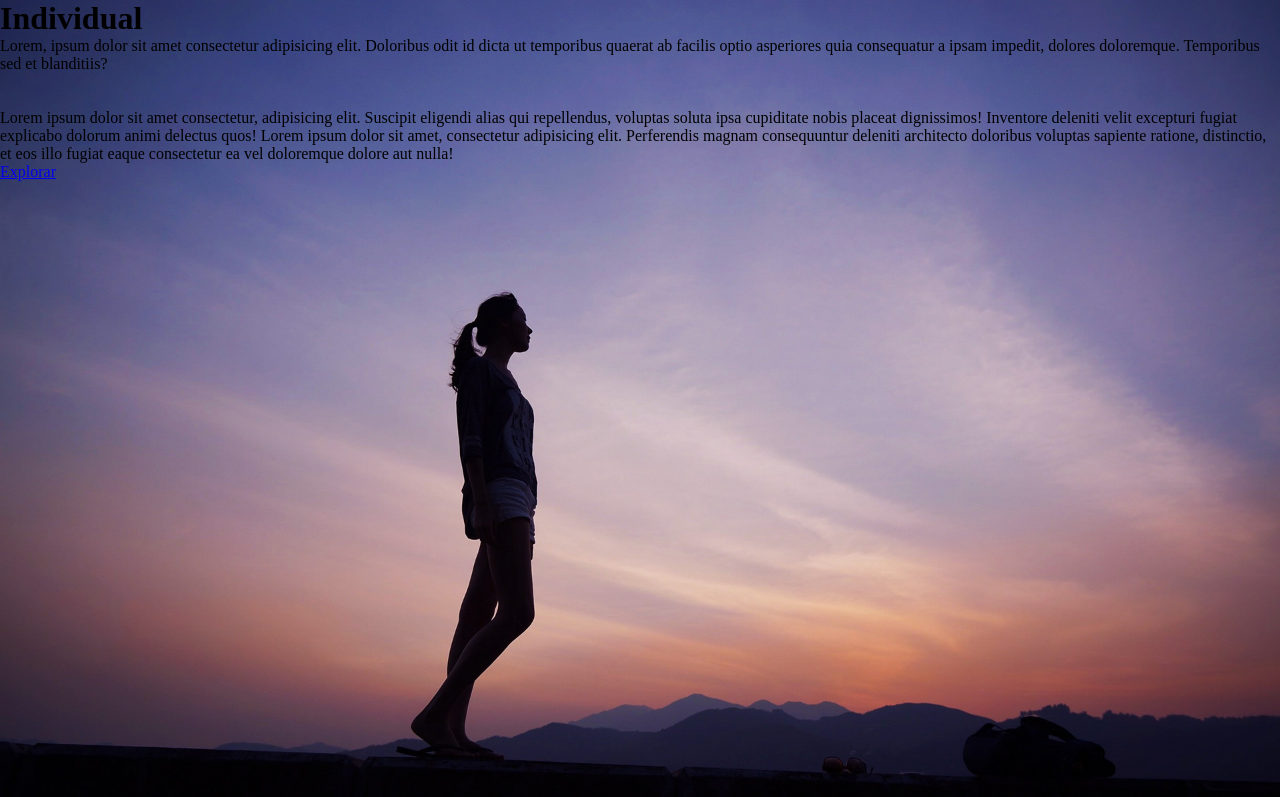
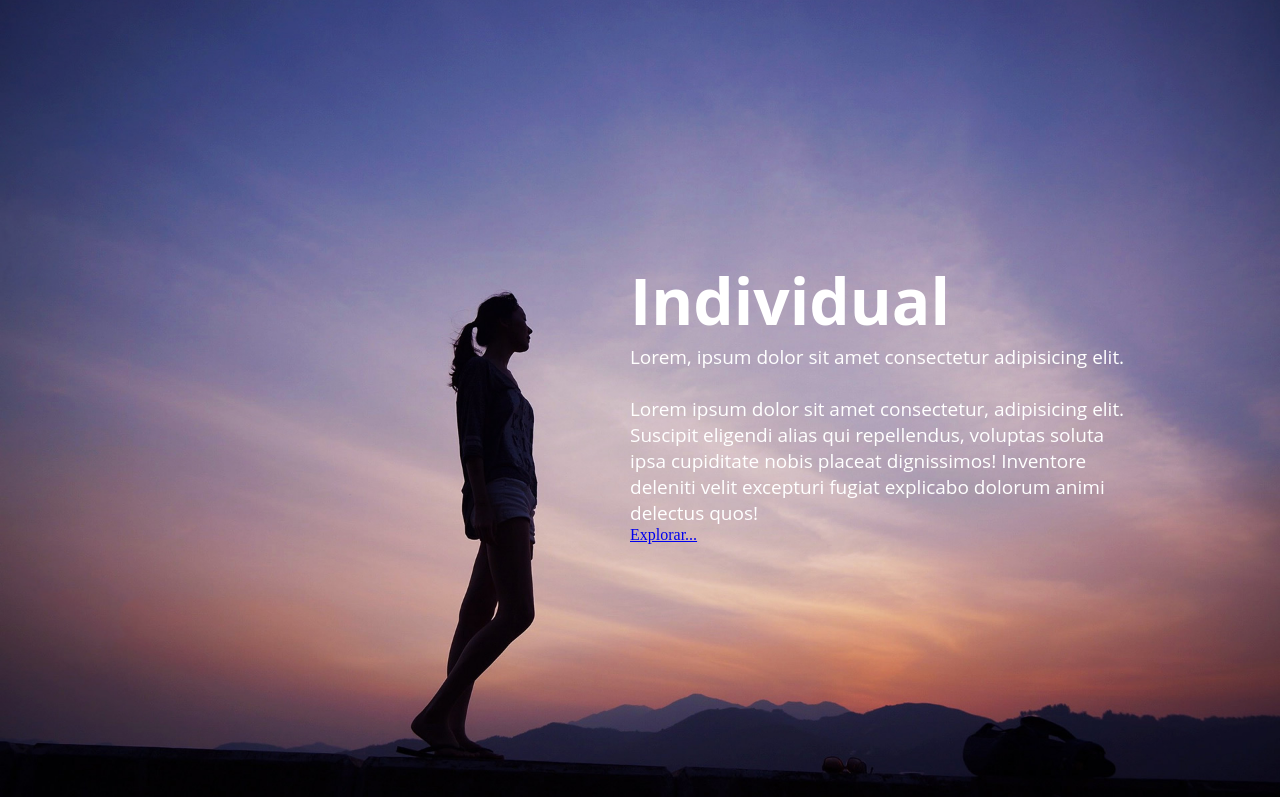
Before and after one commit to RicardoRodrigues89/TEMPLATE, a plain HTML site: page index.html in a window 1280 px wide. Shown: the top 797 px of the page. Drawn offline with Linux system fonts and the light colour scheme.

Commit message:
Começando o CSS na primeira página

```diff
--- a/index.html
+++ b/index.html
@@ -8,14 +8,16 @@
 </head>
 <body>
     <div class="paralaxe01">
-        <header>
-            <h1>Individual</h1>
-            <p>Lorem, ipsum dolor sit amet consectetur adipisicing elit. Doloribus odit id dicta ut temporibus quaerat ab facilis optio asperiores quia consequatur a ipsam impedit, dolores doloremque. Temporibus sed et blanditiis?</p>
-            <br>
-            <br>
-            <p>Lorem ipsum dolor sit amet consectetur, adipisicing elit. Suscipit eligendi alias qui repellendus, voluptas soluta ipsa cupiditate nobis placeat dignissimos! Inventore deleniti velit excepturi fugiat explicabo dolorum animi delectus quos! Lorem ipsum dolor sit amet, consectetur adipisicing elit. Perferendis magnam consequuntur deleniti architecto doloribus voluptas sapiente ratione, distinctio, et eos illo fugiat eaque consectetur ea vel doloremque dolore aut nulla!</p>
-            <a href="#pagina2">Explorar</a>
-        </header>
+        <section class="caixa__texto--individual">
+            <article class="caixa__texto">
+                <h1>Individual</h1>
+                <p>Lorem, ipsum dolor sit amet consectetur adipisicing elit.
+                <br>
+                <br>
+                Lorem ipsum dolor sit amet consectetur, adipisicing elit. Suscipit eligendi alias qui repellendus, voluptas soluta ipsa cupiditate nobis placeat dignissimos! Inventore deleniti velit excepturi fugiat explicabo dolorum animi delectus quos!</p>
+                <a href="#pagina2">Explorar...</a>
+            </article>
+        </section>
     </div>
     <div id="pagina2" class="paralaxe02">
         <section class="coluna1">
--- a/style.css
+++ b/style.css
@@ -9,12 +9,41 @@ body, html {
 }
 
 .paralaxe01 {
+    display: flex;
+    align-content: center;
     background-image: url(imagens/bg-img-01.jpg);
     height: 100%;
     background-attachment: fixed;
     background-position: center;
     background-repeat: no-repeat;
     background-size: cover;
+}
+
+.caixa__texto--individual {
+    display: flex;
+    flex-direction: row;
+    justify-content: right;
+    float: right;
+    width: 100%;
+    margin: auto;
+}
+
+.caixa__texto {
+    max-width: 800px;
+    padding: 150px;
+    flex-wrap: wrap;
+}
+
+h1 {
+    font-size: 64px;
+    font-family: 'Open Sans', Helvetica, Arial, sans-serif;
+    color: white;
+}
+
+.caixa__texto > p {
+    font-size: 19px;
+    font-family: 'Open Sans', Helvetica, Arial, sans-serif;
+    color: white;
 }
 
 .paralaxe02 {
```
